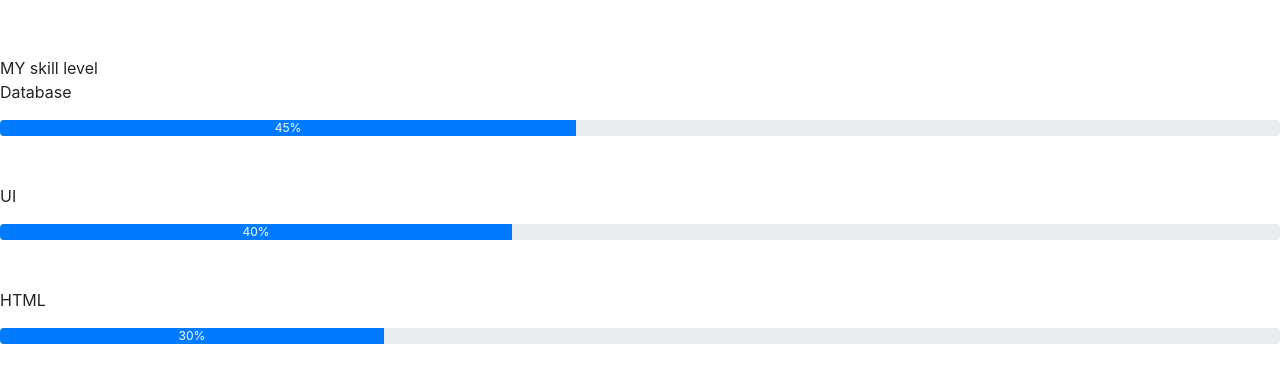
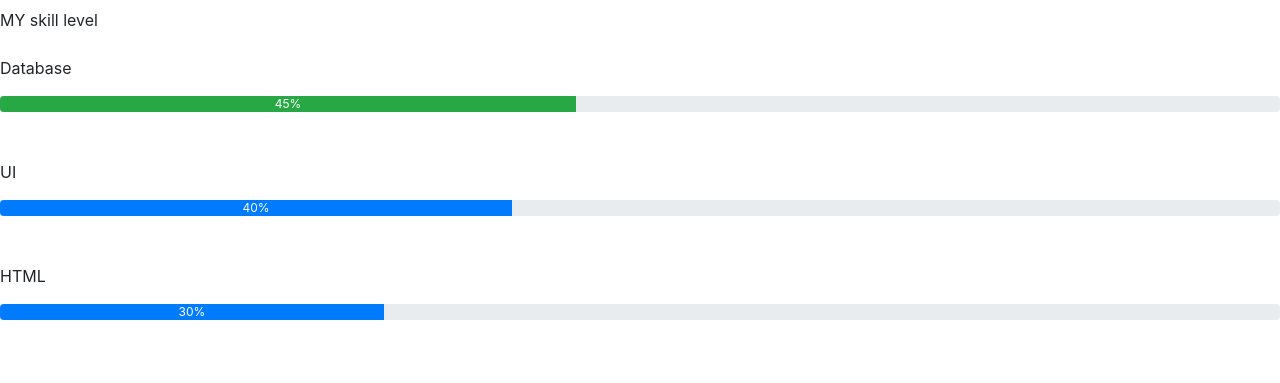
Before and after one commit to 258369741/worathat_portfolio, a Node server app: page /skill in a window 1280 px wide. Shown: the part 56-439 px from the top of the page. Run offline with Node 20, Linux system fonts and the light colour scheme; some libraries are stand-ins or nearby versions.

Commit message:
Initial portfolio project Commit

```diff
--- a/views/layouts/main.hbs
+++ b/views/layouts/main.hbs
@@ -19,6 +19,7 @@
       <a class="nav-link" href="/education">education</a>
       <a class="nav-link" href="/about">about us</a>
       <a class="nav-link" href="/skill">skill</a>
+      <a class="nav-link" href="/skill">work</a>
     </div>
   </div>
 </nav>
--- a/views/skill.hbs
+++ b/views/skill.hbs
@@ -1,12 +1,12 @@
+
+<h2></h2>MY skill level</h2>
 <br>
     <br>
 
-<h2></h2>MY skill level</h2>
 
-<br>
 <p> Database</p>
 <div class="progress">
-  <div class="progress-bar" role="progressbar" style="width:{{myData.DTB}};" aria-valuenow="45" aria-valuemin="0" aria-valuemax="100">45%</div>
+  <div class="progress-bar  bg-success" role="progressbar" style="width:{{myData.DTB}};" aria-valuenow="45" aria-valuemin="0" aria-valuemax="100">45%</div>
 </div>
 
 <br>
```
